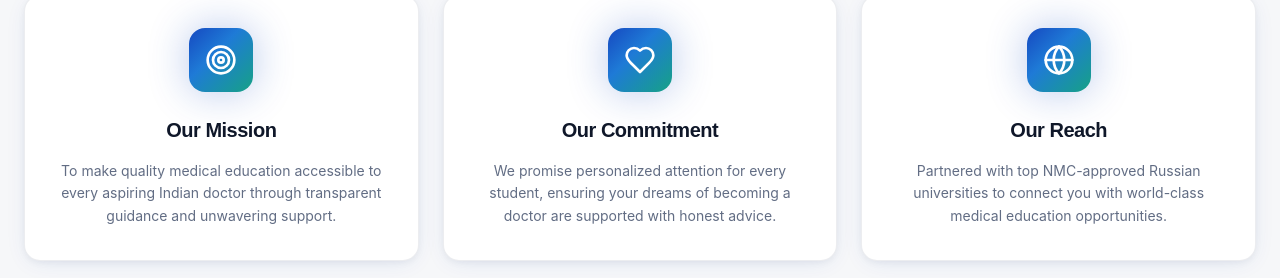
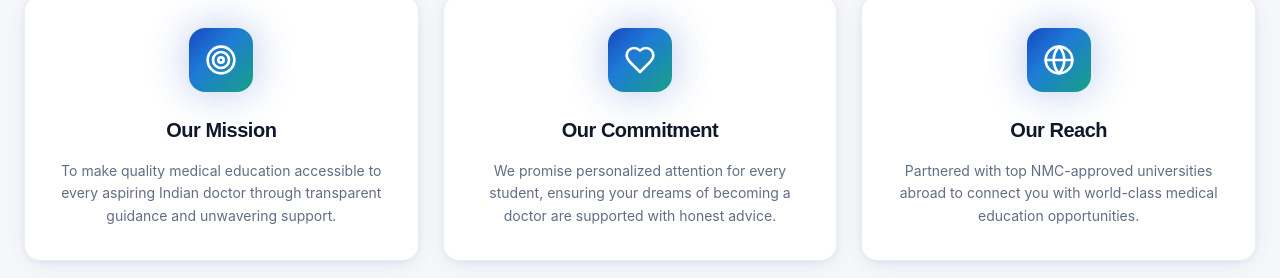
Before and after one commit to shreyaa-hash/medconnect-pathways-russia, a React (Vite) app: page / in a window 1280 px wide. Shown: the part 1954-2232 px from the top of the page. Built offline with nearby package versions, Linux system fonts and the light colour scheme; the HTML template or start-up script is replaced by a standard one.

Commit message:
Preceding changes

```diff
--- a/src/components/AboutSection.tsx
+++ b/src/components/AboutSection.tsx
@@ -24,7 +24,7 @@ const AboutSection = () => {
     {
       icon: Globe,
       title: "Our Reach",
-      description: "Partnered with top NMC-approved Russian universities to connect you with world-class medical education opportunities.",
+      description: "Partnered with top NMC-approved universities abroad to connect you with world-class medical education opportunities.",
     },
   ];
 
```
